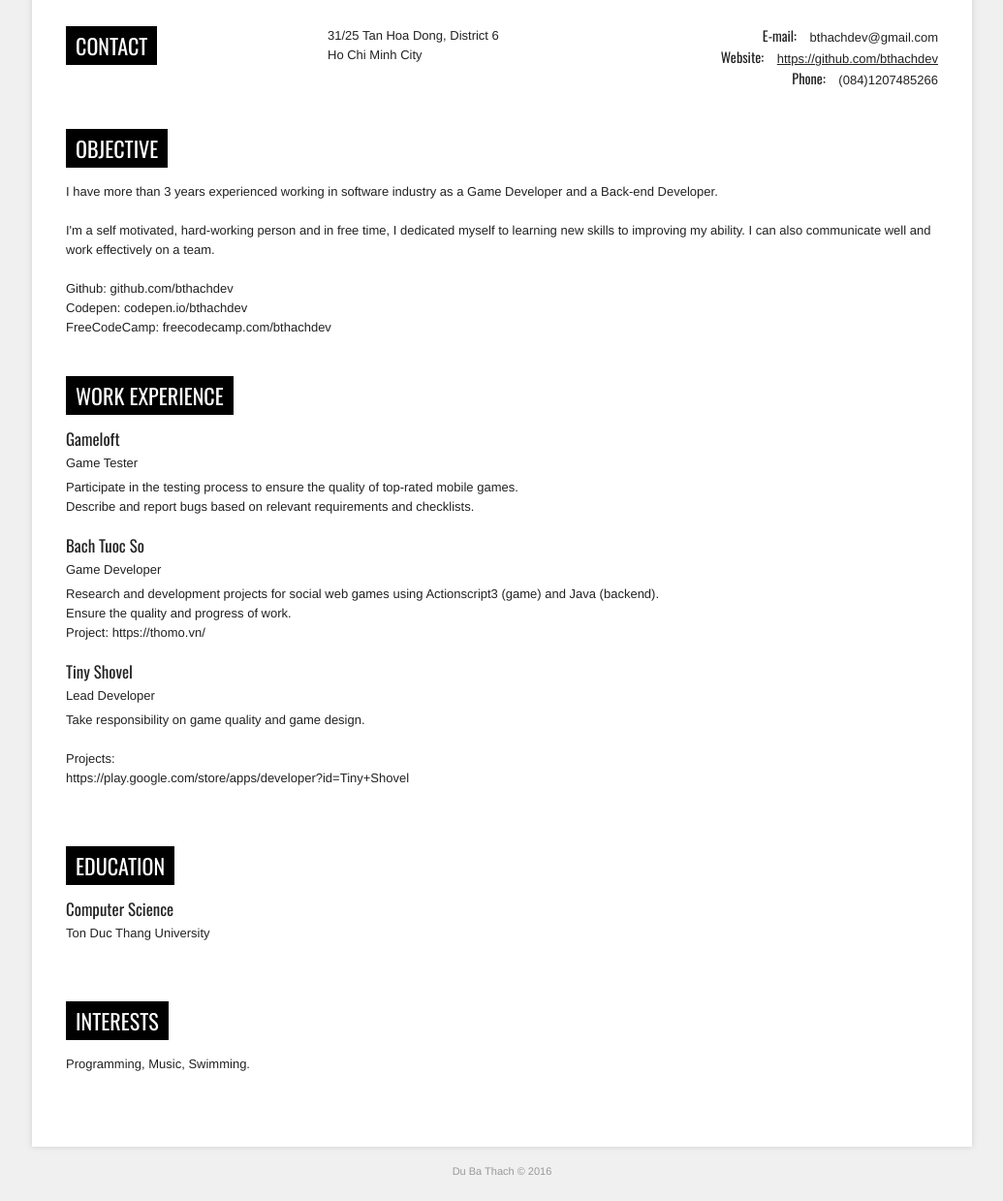
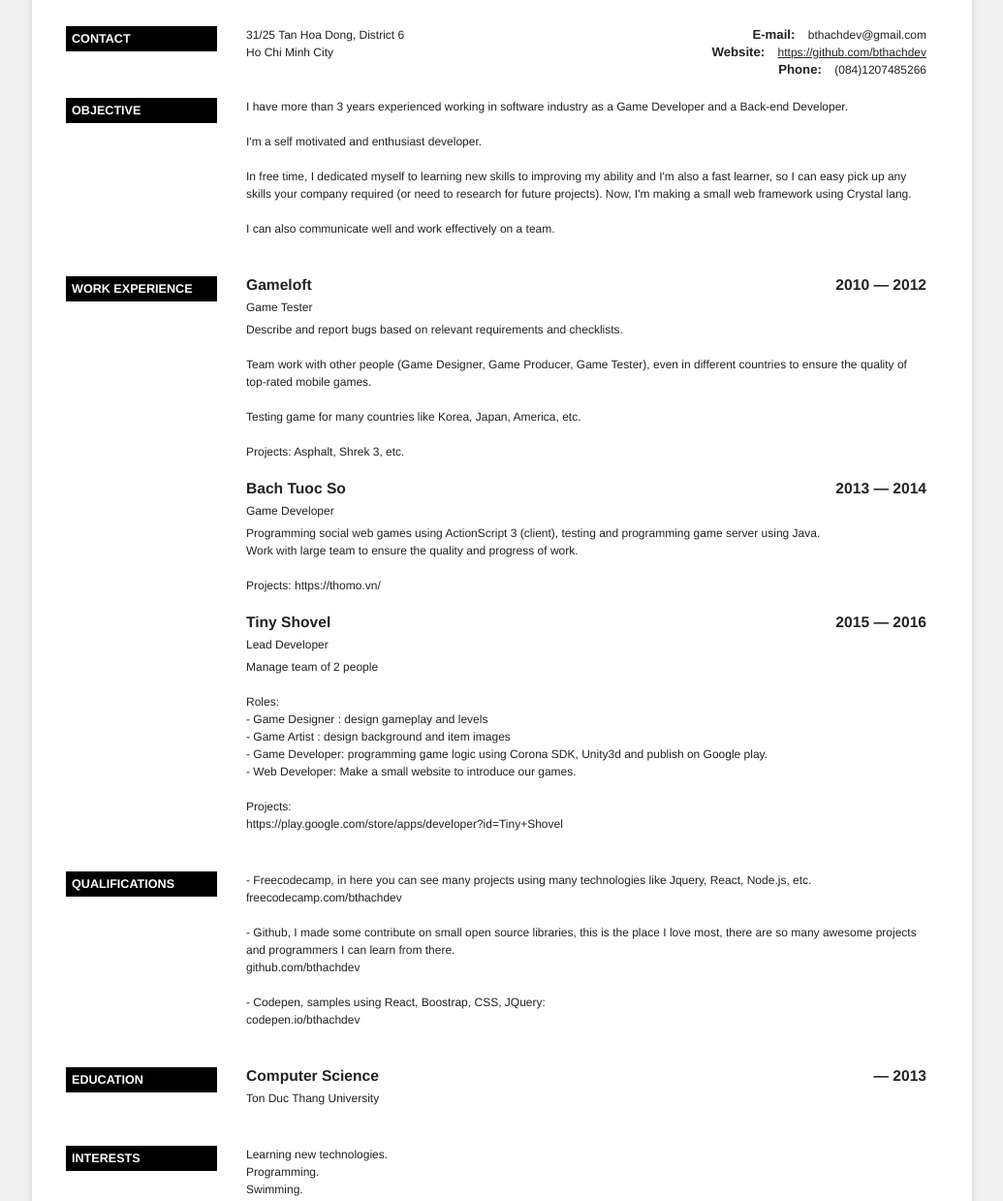
Before and after one commit to bthachdev/bthachdev.github.io, a plain HTML site: page index.html in a window 1280 px wide. Shown: the part 113-1352 px from the top of the page at 97% size, without its empty margins (122-1157 px from the left). Drawn offline with nearby package versions, Linux system fonts and the light colour scheme.

Commit message:
new site

```diff
--- a/index.html
+++ b/index.html
@@ -1,26 +1,24 @@
 <!DOCTYPE html>
 <html>
 <head>
-	<title>Du Ba Thach</title>
+	<title>Du Ba Thach 2016</title>
 	<meta http-equiv="Content-Type" content="text/html; charset=utf-8" />
 	<meta http-equiv="Generator" content="CV Maker - https://cvmkr.com/" />
-	<link href="http://fonts.googleapis.com/css?family=Oswald" rel="stylesheet" type="text/css" />
 	<style type="text/css">
+
 		body {
 			background: #f0f0f0;
 			margin: 0;
 			padding: 0;
 
-			font-family: 'Helvetica Neue', Helvetica, Arial, sans-serif;
-			line-height: 20px;
-			font-size: 13px;
+			font-family: 'Helvetica Neue', Helvetica, Arial;
+			line-height: 18px;
+			font-size: 12px;
 
 			color: #222;
 		}
 
 		h1, h2, h3, h4 {
-			font-family: 'Oswald', Impact, Helvetica, Arial, sans-serif;
-			font-weight: normal;
 			margin: 0 0 15px 0;
 			padding: 0;
 		}
@@ -40,15 +38,14 @@
 
 		ul {
 			margin: 0;
+			padding: 0 0 0 10px;
 			list-style-type: square;
 		}
 		a {
 			color: #222;
 		}
 		/* ________________________________________________________ */
-		.rtl {
-			direction: rtl;
-		}
+
 		.clear {
 			clear: both;
 		}
@@ -68,6 +65,7 @@
 			border-bottom: 3px solid #000;
 			padding-bottom: 30px;
 			margin: 0px 0 30px 0;
+			font-weight: bold;
 		}
 
 		#credit {
@@ -81,7 +79,7 @@
 			}
 
 		p label {
-			font-family: 'Oswald', Helvetica, Arial, serif;
+			font-weight: bold;
 
 			font-size: 110%;
 			margin-right: 10px;
@@ -92,42 +90,21 @@
 
 
 		.section {
-			margin-bottom: 40px;
+			margin-bottom: 20px;
 		}
-		.section .set {
-		}
+
 		.item {
 			margin: 0 0 20px 0;
 		}
 
 		/*  _____________________________ */
-		.section .title {
-			text-transform: uppercase;
-			font-size: 170%;
+		.rtl {
+			direction: rtl;
+		}
 
-			padding: 10px 10px;
-			margin: 0 auto 15px auto;
-
-			display: inline-block;
-			background: #000;
-			color: #fff;
-		}
-			.section .set h3 {
-				margin: 0;
-			}
-
-
-
-		.basic-info {
-			border-top: 0;
-		}
-		.section.basic-info .title {
-			float: left;
-			border: 0;
-		}
-		.basic-info .set {
-			float: right;
-			width: 70%;
+		.photo .basic-info .set {
+			float: none !important;
+			width: auto !important;
 		}
 		.basic-info .address {
 			width: 40%;
@@ -135,11 +112,11 @@
 		}
 		.basic-info .r {
 			float: right;
-			width: 60%;
+			width: 58%;
 			text-align: right;
 		}
 			.basic-info label {
-				font-family: 'Oswald', Helvetica, Arial, serif;
+				font-weight: bold;
 			}
 			.basic-info label, .basic-info span  {
 				display: inline !important;
@@ -148,6 +125,25 @@
 			margin: 0;
 		}
 
+		.section .title {
+			background: #000;
+			float: left;
+			text-transform: uppercase;
+			font-size: 105%;
+			font-weight: bold;
+			word-wrap: break-word;
+			color: #fff;
+			padding: 4px 6px;
+			width: 16%;
+			margin-right: 30px;
+		}
+		.section .set {
+			float: left;
+			width: 78%;
+		}
+			.section .set h3 {
+				margin: 0;
+			}
 		.section span.value {
 			display: block;
 		}
@@ -166,13 +162,13 @@
 				margin: 5px 0 5px 0;
 			}
 
-
+		/* ___ photo ___ */
 		#photo {
 			width: 160px;
 			height: 200px;
 			overflow: hidden;
 			float: left;
-			margin-top: 4px;
+			margin-top: 8px;
 			border-radius: 4px;
 		}
 		#photo img {
@@ -189,7 +185,6 @@
 			float: none;
 			padding: 0;
 		}
-
 
 		@media screen and (max-width: 950px) {
 			body {
@@ -209,8 +204,8 @@
 
 	<h1 id="title">Du Ba Thach</h1>
 	<div class="basic-info section">
-		<h2 class="title">Contact</h2>
-		<div class="set">
+					<h2 class="title">Contact</h2>
+				<div class="set">
 
 							<p class="address">
 					<span class="value">
@@ -234,7 +229,7 @@
 			<h2 class="title">Objective</h2>
 			<div class="set">
 							<div class="item">
-								<span class="info"><span><span>I have more than 3 years experienced working in software industry as a Game Developer and a Back-end Developer.</span></span><div><br /></div><div>I'm a self motivated, hard-working person and in free time, I dedicated myself to learning new skills to improving my ability. I can also <span>communicate well and work effectively on a team.</span></div><div><span><br /></span></div><div><span>Github: </span><span><span>github.com/bthachdev</span></span></div><div><span><span>Codepen: codepen.io/bthachdev</span></span></div><div><span><span>FreeCodeCamp: freecodecamp.com/bthachdev</span></span></div></span>
+								<span class="info"><span><span>I have more than 3 years experienced working in software industry as a Game Developer and a Back-end Developer.</span></span><div><br /></div><div>I'm a self motivated and enthusiast developer. </div><div><br /></div><div>In free time, I dedicated myself to learning new skills to improving my ability and I'm also a fast learner, so I can easy pick up any skills your company required (or need to research for future projects). <span>Now, I'm making a small web framework using Crystal lang.</span></div><div><br /></div><div>I can also <span>communicate well and work effectively on a team.</span></div></span>
 							</div>
 						</div>
 			<div class="clear"> </div>
@@ -244,28 +239,37 @@
 			<div class="set">
 								<div class="item">
 									<h3><span class="company l">Gameloft</span>
-							<span class="date r"></span>
+							<span class="date r">2010 &mdash; 2012</span>
 								</h3>
 								<div class="clear"> </div>
-								<span class="job_title">Game Tester</span><div class="info"><div><span><span>Participate in the testing process to ensure the quality of top-rated mobile games.</span></span></div><div><span><span>Describe and report bugs based on relevant requirements and checklists.</span></span></div></div><div class="clear"> </div>
+								<span class="job_title">Game Tester</span><div class="info"><div>Describe and report bugs based on relevant requirements and checklists.</div><div><span><span><br /></span></span></div><div><span><span>Team work with other people </span></span>(Game Designer, Game Producer, Game Tester), even in different countries to ensure the quality of top-rated mobile games.</div><div><br /></div><div>Testing game for many countries like Korea, Japan, America, etc.</div><div><span><span><br /></span></span></div><div><span><span>Projects: Asphalt, Shrek 3, etc.</span></span></div></div><div class="clear"> </div>
 								</div>
 
 								<div class="item">
 									<h3><span class="company l">Bach Tuoc So</span>
-							<span class="date r"></span>
+							<span class="date r">2013 &mdash; 2014</span>
 								</h3>
 								<div class="clear"> </div>
-								<span class="job_title">Game Developer</span><div class="info"><div><span><span>Research and development projects for social web games using Actionscript3 (game) and Java (backend).</span></span></div><div><span><span>Ensure the quality and progress of work.</span></span></div><div><span><span>Project: https://thomo.vn/</span></span></div></div><div class="clear"> </div>
+								<span class="job_title">Game Developer</span><div class="info"><div>Programming social web games using ActionScript 3 (client), testing and programming game server using Java.</div><div><span><span>Work with large team to e</span></span>nsure the quality and progress of work.</div><div><span><span><br /></span></span></div><div><span><span>Projects: https://thomo.vn/</span></span></div></div><div class="clear"> </div>
 								</div>
 
 								<div class="item">
 									<h3><span class="company l">Tiny Shovel</span>
-							<span class="date r"></span>
+							<span class="date r">2015 &mdash; 2016</span>
 								</h3>
 								<div class="clear"> </div>
-								<span class="job_title">Lead Developer</span><div class="info"><div><span>Take responsibility on game quality and game design.</span></div><div><span><span><br /></span></span></div><div><span><span>Projects:</span></span></div><div><span><span>https://play.google.com/store/apps/developer?</span></span><span>id=Tiny+Shovel</span></div></div><div class="clear"> </div>
+								<span class="job_title">Lead Developer</span><div class="info"><div><span>Manage team of 2 people</span></div><div><span><br /></span></div><div><span>Roles:</span></div><div><span>- Game Designer : design gameplay and levels</span></div><div>- Game Artist : design background and item images</div><div><span>- Game Developer: programming game logic using Corona SDK, Unity3d and publish on Google play.</span></div><div><span>- Web Developer: Make a small website to introduce our games.</span></div><div><span><span><br /></span></span></div><div><span><span>Projects:</span></span></div><div><span><span>https://play.google.com/store/apps/developer?</span></span><span>id=Tiny+Shovel</span></div></div><div class="clear"> </div>
 								</div>
 							</div>
+			<div class="clear"> </div>
+		</div>
+			<div class="section section-qualifications">
+			<h2 class="title">Qualifications</h2>
+			<div class="set">
+							<div class="item">
+								<span class="info"><div><span>- Freecodecamp, in here you can see many projects using many technologies like Jquery, React, Node.js, etc.</span></div><div><span>freecodecamp.com/bthachdev</span></div><div><span><br /></span></div><div><span>- Github, I made some contribute on small open source libraries, this is the place I love most, there are so many awesome projects and programmers I can learn from there.</span></div><div><span>github.com/bthachdev</span></div><div><span><br /></span></div><div><span>- Codepen, samples using React, Boostrap, CSS, JQuery:</span></div><div><span>codepen.io/bthachdev</span></div></span>
+							</div>
+						</div>
 			<div class="clear"> </div>
 		</div>
 			<div class="section section-education">
@@ -273,7 +277,7 @@
 			<div class="set">
 						<div class="item">
 							<h3><span class="course l">Computer Science</span>
-						<span class="date r"></span>
+						<span class="date r"> &mdash; 2013</span>
 							</h3>
 							<div class="clear"> </div>
 							<span class="school">Ton Duc Thang University</span><span class="clear"> </span>
@@ -285,14 +289,13 @@
 			<h2 class="title">Interests</h2>
 			<div class="set">
 							<div class="item">
-								<span class="info">Programming, Music, Swimming.</span>
+								<span class="info"><div>Learning new technologies.</div>Programming.<div><div>Swimming.</div></div></span>
 							</div>
 						</div>
 			<div class="clear"> </div>
 		</div>
 
 </div>
-	<div id="credit">Du Ba Thach &copy; 2016</a></div>
 
 </body>
 </html>
```
